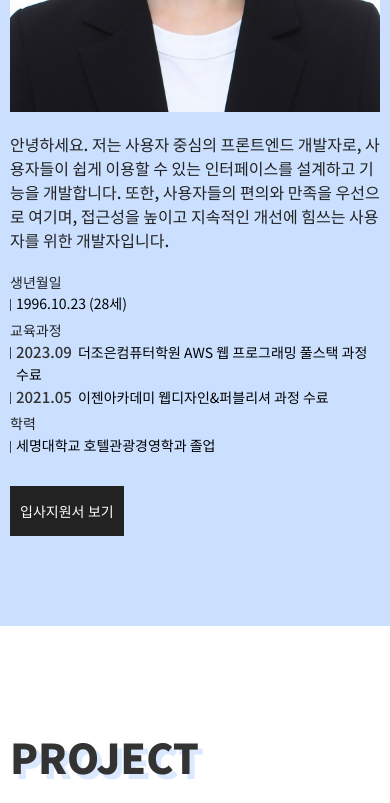
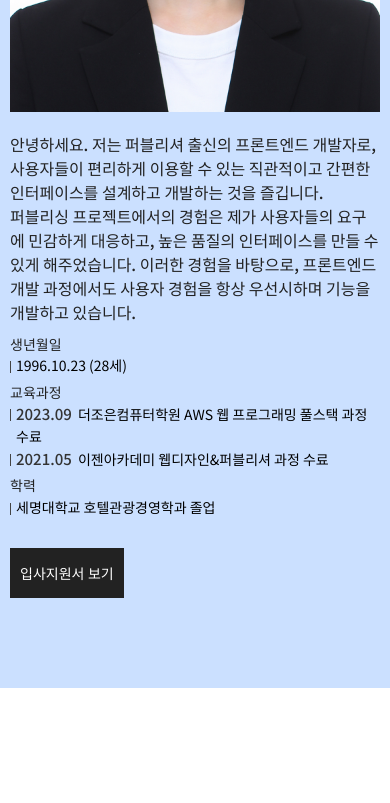
Before and after one commit to pearl1233333/Portfolio-site, a React (Vite) app: page / in a window 390 px wide. Shown: the part 1200-2003 px from the top of the page. Built offline with nearby package versions, Linux system fonts and the light colour scheme; a web font is replaced by a local one.

Commit message:
소개글 수정/반응형 수정

```diff
--- a/src/components/About.jsx
+++ b/src/components/About.jsx
@@ -26,13 +26,17 @@ function About() {
         <div className="about_text">
           <div
             className="about_title"
-            data-aos-once="true">
-            <p data-aos="fade-left">
-              안녕하세요. 저는 <span>사용자 중심의 프론트엔드 개발자로</span>, <br />
-              사용자들이 쉽게 이용할 수 있는 인터페이스를 설계하고 <br />
-              기능을 개발합니다. 또한, 사용자들의 편의와 만족을 <br />
-              우선으로 여기며, 접근성을 높이고 지속적인 개선에 힘쓰는 <br />
-              <span>사용자를 위한 개발자</span>입니다.
+            data-aos="fade-right">
+            <p>
+              안녕하세요. 저는 퍼블리셔 출신의 프론트엔드 개발자로, <br/>
+              사용자들이 편리하게 이용할 수 있는 직관적이고 간편한 인터페이스를 <br />
+              설계하고 개발하는 것을 즐깁니다.
+            </p>
+            <p>
+              퍼블리싱 프로젝트에서의 경험은 제가 사용자들의 요구에 민감하게 대응하고, <br />
+              높은 품질의 인터페이스를 만들 수 있게 해주었습니다. 이러한 경험을 <br />
+              바탕으로, 프론트엔드 개발 과정에서도 사용자 경험을 항상 우선시하며 기능을 <br />
+              개발하고 있습니다.
             </p>
           </div>
           <div className="about_info"
@@ -77,7 +81,7 @@ function About() {
           </div>
           <div
             className='about_btn'
-            data-aos="fade-left"
+            data-aos="fade-right"
           >
             <Link
               to="https://drive.google.com/file/d/125eAg4OLvYsYP4_4csczBMf329TOWm12/view?usp=drive_link"
--- a/src/css/style.css
+++ b/src/css/style.css
@@ -69,10 +69,10 @@ body {
 }
 @media (max-width: 768px) {
   .main_title_inner {
-    font-size: 3rem;
+    font-size: 2.8rem;
   }
 }
-@media (max-width: 420px) {
+@media (max-width: 480px) {
   .main_title_inner {
     font-size: 1.7rem;
   }
@@ -150,41 +150,35 @@ body {
   margin-bottom: 20px;
 }
 .about_title p {
-  font-size: 20px;
+  font-size: 18px;
   font-weight: 500;
   color: #222;
 }
-.about_title p span {
+/* .about_title p span {
   position: relative;
   width: 100%;
   color: #222;
-  cursor: pointer;
+  word-break: keep-all;
+  white-space: normal;
 }
 .about_title p span::before {
   content: '';
   position: absolute;
-    top: 0;
+  bottom: 0px;
   left: 0;
   display: flex;
   width: 100%;
-    height: 30px;
+  height: 25px;
   background-color: rgb(255, 255, 255,.7);
-    border-radius: 3px;
-    opacity: 0;
+  word-break: keep-all;
+  white-space: normal;
   z-index: -1;
-  }
-@media screen and (min-width:1024px) {
-
-
-	.about_title p span:hover::before {
-    opacity: 1;
-    transition: all .3s;
-  }
-}
+  box-sizing: border-box;
+} */
 .about_info ul li {
   display: flex;
   align-items: flex-start;
-  margin-bottom: 7px;
+  margin-bottom: 2px;
   list-style: none;
   line-height: 1.35rem;
 }
@@ -288,6 +282,9 @@ body {
   }
   .about_text {
     margin-top: 20px;
+  }
+  .about_title {
+    margin-bottom: 10px;
   }
   .about_title p {
     font-size: 16px;
@@ -509,7 +506,7 @@ body {
     margin-bottom: 80px;
   }
   .item_image {
-    margin-bottom: 30px;
+    margin-bottom: 20px;
   }
 }
 
@@ -707,6 +704,7 @@ body {
 @media (max-width: 1200px) {
   .btn-group {
     width: 152px;
+    height: 80px;
   }
   .btn-group_inner {
     height: 60px;
```
Lines whose indentation alone changed are shown as unchanged.
